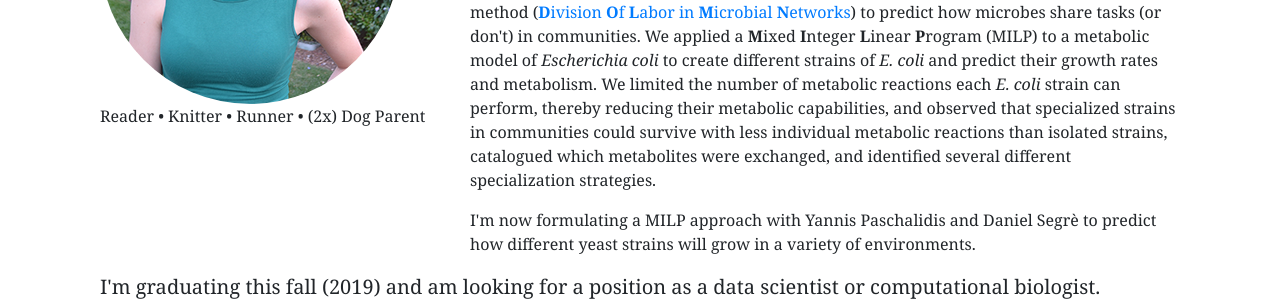
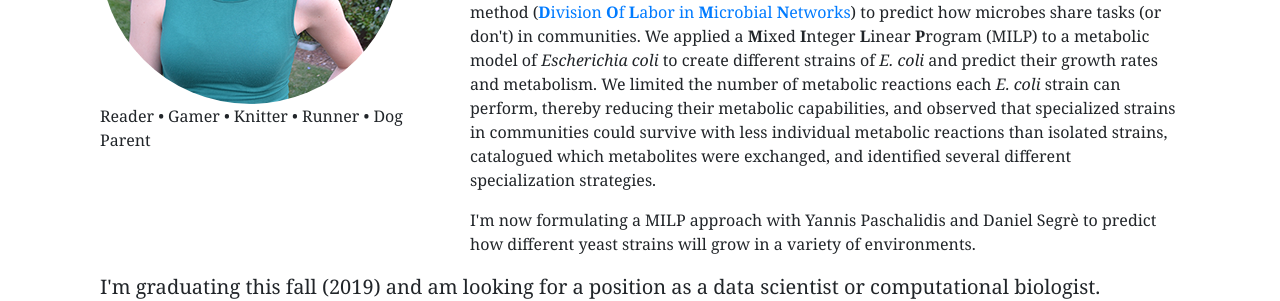
Before and after one commit to megthommes/megthommes.github.io, a Jekyll site: the page built from index.html, in a window 1280 px wide. Shown: the part 301-602 px from the top of the page. Built offline with Jekyll 4.4.1, drawn with Linux system fonts in a browser that asks for light colours; some web fonts are replaced.

Commit message:
Update index.html

```diff
--- a/index.html
+++ b/index.html
@@ -15,7 +15,7 @@ contact: passive
 			<br>
 
 			<p>
-				Reader &bull; Knitter &bull; Runner &bull; (2x) Dog Parent
+				Reader &bull; Gamer &bull; Knitter &bull; Runner &bull; Dog Parent
 			</p>
 		</div> <!-- /Picture -->
 
```
